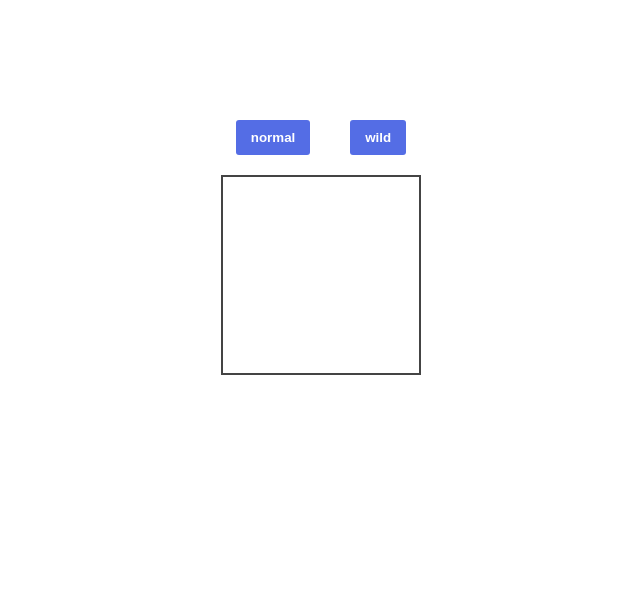
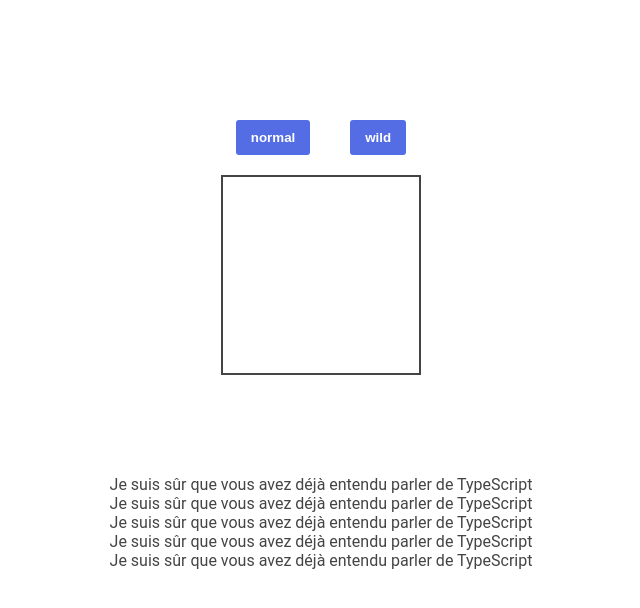
Before and after one commit to Felipebarcon/dyma-angular-formation, an Angular app in the folder animation-app/: page / in a window 1280 px wide. Shown: the top 608 px of the page, without its empty margins (319-959 px from the left). Built offline with nearby package versions, Linux system fonts and the light colour scheme.

Commit message:
query and stagger

```diff
--- a/animation-app/src/app/app.component.html
+++ b/animation-app/src/app/app.component.html
@@ -20,4 +20,16 @@
       class="square"
     ></div>
   </div>
+  <div
+    class="w-100 d-flex flex-row flex-justify-content-center"
+    style="padding-top: 100px"
+  >
+    <ul @list>
+      <li>Je suis sûr que vous avez déjà entendu parler de TypeScript</li>
+      <li>Je suis sûr que vous avez déjà entendu parler de TypeScript</li>
+      <li>Je suis sûr que vous avez déjà entendu parler de TypeScript</li>
+      <li>Je suis sûr que vous avez déjà entendu parler de TypeScript</li>
+      <li>Je suis sûr que vous avez déjà entendu parler de TypeScript</li>
+    </ul>
+  </div>
 </div>
--- a/animation-app/src/app/app.component.ts
+++ b/animation-app/src/app/app.component.ts
@@ -2,6 +2,8 @@ import { Component } from '@angular/core';
 import {
   animate,
   group,
+  query,
+  stagger,
   state,
   style,
   transition,
@@ -78,6 +80,21 @@ import {
         // )
       ),
     ]),
+
+    /* Query and Stagger */
+
+    trigger('list', [
+      transition(
+        ':enter',
+        query('li', [
+          style({
+            opacity: 0,
+            transform: 'translateX(-10px)',
+          }),
+          stagger(-100, animate(400)),
+        ])
+      ),
+    ]),
   ],
 })
 export class AppComponent {
```
